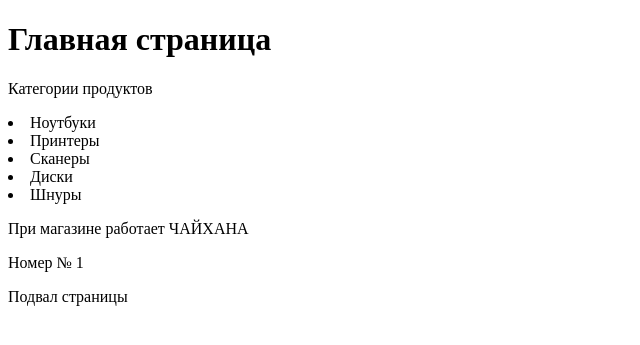
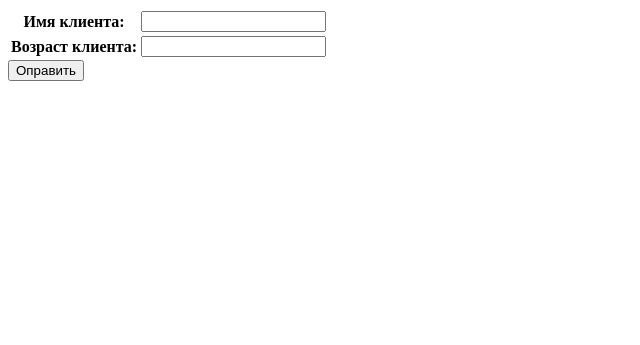
Before and after one commit to MaxAseev46/asemay-project, a Django app: page / in a window 1280 px wide. Shown: the top 345 px of the page, without its empty margins (0-640 px from the left). Run offline with Django 3.2, Linux system fonts and the light colour scheme.

Commit message:
ПЗ4 - работа на паре

```diff
--- /dev/null
+++ b/firstapp/forms.py
@@ -0,0 +1,6 @@
+from django import forms
+
+
+class UserForm(forms.Form):
+    name = forms.CharField(label="Имя клиента")
+    age = forms.IntegerField(label="Возраст клиента")
--- a/firstapp/views.py
+++ b/firstapp/views.py
@@ -1,5 +1,6 @@
 from django.shortcuts import render
-from django.http import HttpResponse, HttpResponseRedirect, HttpResponsePermanentRedirect
+from .forms import UserForm
+from django.http import HttpRequest, HttpResponse, HttpResponseRedirect, HttpResponsePermanentRedirect
 
 # Create your views here.
 
@@ -19,9 +20,19 @@ from django.http import HttpResponse, HttpResponseRedirect, HttpResponsePermanen
 #     data = {"age": 66}
 #     return render(request, "firstapp/index.html", context=data)
 
-def index(request):
- cat = ["Ноутбуки", "Принтеры", "Сканеры", "Диски", "Шнуры"]
- return render(request, "firstapp/index.html", context={"cat": cat})
+#def index(request):
+# cat = ["Ноутбуки", "Принтеры", "Сканеры", "Диски", "Шнуры"]
+# return render(request, "firstapp/index.html", context={"cat": cat})
+
+def index(request: HttpRequest):
+    if request.method == "POST":
+        name = request.POST.get("name")
+        age = request.POST.get("age")
+        output = "<h2>Пользователь</h2><h3>Имя - {0}, Возраст - {1}</h3>".format(name, age)
+        return HttpResponse(output)
+    else:
+        userform = UserForm()
+        return render(request, "firstapp/index.html", {"form": userform})
 
 #def about(request):
 #    return HttpResponse("<h2>About</h2>")
--- a/templates/firstapp/index.html
+++ b/templates/firstapp/index.html
@@ -1,19 +1,16 @@
-{% extends "firstapp/base.html" %}
-{% block title %}Index{% endblock title %}
-{% block header %}Главная страница{% endblock header %}
-{% block content%}
-<p>Категории продуктов</p>
-{% for i in cat %}
- <li>{{ i }}</li>
- {% empty %}
- <li>Категории продуктов отсутствуют</li>
- {% endfor %}
-
- {% with name="ЧАЙХАНА" nom=1 %}
- <div>
- <p>При магазине работает {{ name }}</p>
- <p>Номер № {{ nom }}</p>
- </div>
-{% endwith %}
-
-{% endblock content %}
+<!DOCTYPE html>
+<html lang="en">
+    <head>
+        <meta charset="UTF-8">
+        <title>Форма Django!</title>
+    </head>
+    <body>
+        <form method="POST">
+            {% csrf_token %}
+            <table>
+            {{ form }}
+            </table>
+            <input type="submit" value="Оправить" >
+        </form>
+    </body>
+</html>
```
